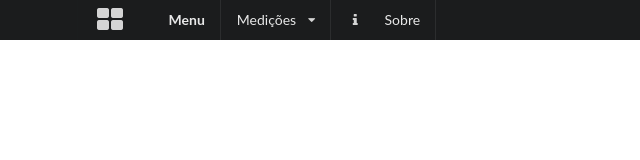
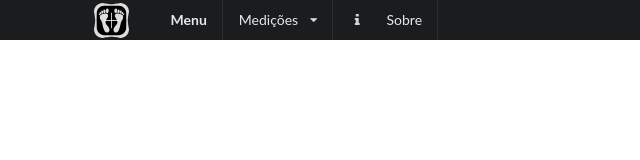
Before and after one commit to gmfc/pfnw, a website: page ui/index.html in a window 1280 px wide. Shown: the full height of the page, 0-640 px from the left. Drawn offline with Linux system fonts and the light colour scheme.

Commit message:
Logo adicionado nas telas

```diff
--- a/ui/index.html
+++ b/ui/index.html
@@ -30,7 +30,7 @@
     <div class="ui fixed inverted menu">
         <div class="ui container">
             <a href="./index.html" class="header item">
-                <i class="big block layout icon"></i> Menu
+                <img src="./img/logo.svg" style="margin-right: 42px;" alt="" /> Menu
             </a>
             <div class="ui simple dropdown item">
                 Medições <i class="dropdown icon"></i>
```
Also changed, not shown: ui/about.html (+1 -1 lines), ui/medicao.html (+1 -1 lines), ui/realtime.html (+1 -1 lines).
